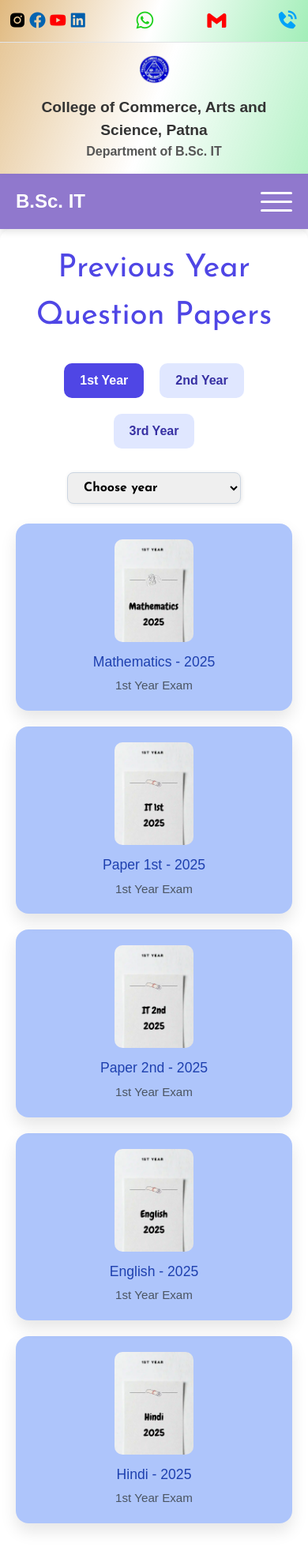
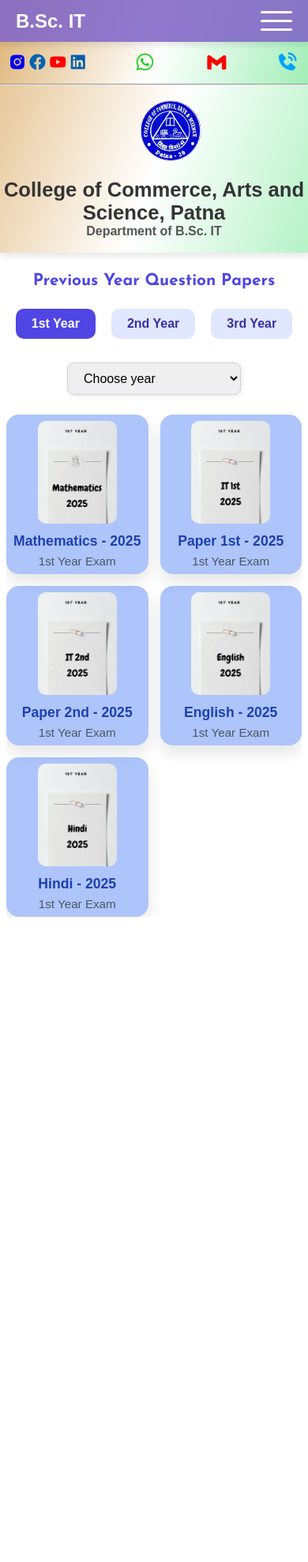
Before and after one commit to Rajkamal2k22/bsc-it-copy, a PHP site: page /examination.html in a window 390 px wide. Shown: the top 1978 px of the page at 79% size. Run offline with PHP 8.4, Linux system fonts and the light colour scheme; some libraries are stand-ins or nearby versions; some web fonts are replaced.

Commit message:
Major Changes done

```diff
--- a/academics.html
+++ b/academics.html
@@ -6,11 +6,10 @@
     <title>Department of B.Sc. IT / Academics</title>
     <link href='https://unpkg.com/boxicons@2.1.4/css/boxicons.min.css' rel='stylesheet'>
     <link rel="stylesheet" href="styles.css">
-    <script src="https://cdn.tailwindcss.com">
-    </script>
     <link href="https://cdnjs.cloudflare.com/ajax/libs/font-awesome/5.15.3/css/all.min.css" rel="stylesheet" />
 </head>
 <body>
+    <div class="colorFiller"></div>
      <div class="header1">
             <div class="socialMedia">
                 <ul>
@@ -289,7 +288,7 @@
     <hr>
     <p>&copy 2025 B.Sc. IT Department. All rights reserved.</p>
     <div class="credit">
-        Created By <span id="creditName">B.Sc. IT 2023-26</span>
+         Crafted with ❤️ by<span id="creditName">Rajkamal</span>
     </div>
 </div>
 <!-- footer section closed -->
--- a/examination.html
+++ b/examination.html
@@ -10,11 +10,10 @@
     <link href="https://fonts.googleapis.com/css2?family=Ancizar+Sans:ital,wght@0,100..1000;1,100..1000&family=Josefin+Sans:ital,wght@0,100..700;1,100..700&display=swap" rel="stylesheet">
 
     <link rel="stylesheet" href="styles.css">
-    <script src="https://cdn.tailwindcss.com">
-    </script>
     <link href="https://cdnjs.cloudflare.com/ajax/libs/font-awesome/5.15.3/css/all.min.css" rel="stylesheet" />
 </head>
 <body>
+  <div class="colorFiller"> </div>
      <div class="header1">
             <div class="socialMedia">
                 <ul>
@@ -106,108 +105,7 @@
 <!-- navbar ended -->
 
 <!-- Main Section open -->
-<!DOCTYPE html>
-<html lang="en">
-<head>
-  <meta charset="UTF-8" />
-  <meta name="viewport" content="width=device-width, initial-scale=1.0" />
-  <title>College PYQ Viewer</title>
-  <link href="https://fonts.googleapis.com/css2?family=Inter:wght@400;600;800&display=swap" rel="stylesheet">
-  <style>
-    * {
-      box-sizing: border-box;
-      margin: 0;
-      padding: 0;
-    }
-    .container {
-      max-width: 100%;
-      margin: auto;
-    }
-    h1 {
-      font-family: "Josefin Sans", sans-serif;
-      text-align: center;
-      font-size: 2.5rem;
-      color: #4f46e5;
-      margin-bottom: 30px;
-    }
-    .tabs {
-
-      display: flex;
-      justify-content: center;
-      gap: 20px;
-      margin-bottom: 30px;
-      flex-wrap: wrap;
-    }
-    .tab {
-      background: #e0e7ff;
-      color: #3730a3;
-      border: none;
-      padding: 10px 20px;
-      font-size: 1rem;
-      border-radius: 10px;
-      cursor: pointer;
-      font-weight: 600;
-    }
-    .tab.active {
-      background-color: #4f46e5;
-      color: white;
-    }
-    .filter {
-      font-family: "Josefin Sans", sans-serif;
-      font-weight: 700;
-      text-align: center;
-      margin-bottom: 25px;
-    }
-    .filter select {
-      padding: 10px 16px;
-      font-size: 1rem;
-      border-radius: 8px;
-      border: 1px solid #cbd5e1;
-    }
-    .pyq-grid {
-      display: grid;
-      grid-template-columns: repeat(auto-fit, minmax(280px, 1fr));
-      gap: 20px;
-    }
-    .pyq-card {
-      background: rgba(4, 76, 242, 0.322);
-      border-radius: 16px;
-      padding: 20px;
-      box-shadow: 0 10px 20px rgba(0,0,0,0.1);
-      display: flex;
-      flex-direction: column;
-      align-items: center;
-      text-align: center;
-      transition: transform 0.2s ease;
-      cursor: pointer;
-    }
-    .pyq-card:hover {
-      transform: translateY(-5px);
-    }
-    .pyq-card img {
-      width: 100px;
-      height: 130px;
-      object-fit: cover;
-      border-radius: 10px;
-      margin-bottom: 12px;
-    }
-    .pyq-card h4 {
-      font-size: 1.1rem;
-      color: #1e40af;
-      margin-bottom: 6px;
-    }
-    .pyq-card p {
-      font-size: 0.95rem;
-      color: #4b5563;
-    }
-    a.pyq-link {
-      text-decoration: none;
-    }
-  </style>
-</head>
-<body>
-  <div class="container">
-    <h1>Previous Year Question Papers</h1>
+  <h1 id="examHeading">Previous Year Question Papers</h1>
 
     <div class="tabs">
       <button class="tab active" onclick="showYear('1st')">1st Year</button>
@@ -229,6 +127,7 @@
       </select>
     </div>
 
+  <div class="examContainer">
             <!--For 2025 -->
 
      <div class="pyq-grid" id="pyqContainer">
@@ -275,7 +174,7 @@
       </a>
 
             <!-- Now for 2024 -->
-    <div class="pyq-grid" id="pyqContainer">
+    <div class="pyq-grid">
       <a href="pdfs/math-2024.pdf" target="_blank" class="pyq-link">
         <div class="pyq-card" data-class="1st" data-year="2024">
           <img src="images/1 mth 24.webp" alt="Math 2024">
@@ -1146,35 +1045,6 @@
 
     </div>
   </div>
-
-  <script>
-    const tabs = document.querySelectorAll('.tab');
-    const cards = document.querySelectorAll('.pyq-card');
-    let currentClass = '1st';
-
-    function showYear(classYear) {
-      currentClass = classYear;
-      tabs.forEach(tab => tab.classList.remove('active'));
-      document.querySelector(`.tab[onclick*="${classYear}"]`).classList.add('active');
-      filterPYQs();
-    }
-
-    function filterPYQs() {
-      const selectedYear = document.getElementById('yearFilter').value;
-      cards.forEach(card => {
-        const matchesClass = card.getAttribute('data-class') === currentClass;
-        const matchesYear = selectedYear === 'all' || card.getAttribute('data-year') === selectedYear;
-        card.parentElement.style.display = (matchesClass && matchesYear) ? 'block' : 'none';
-      });
-    }
-
-    // Initial view
-    showYear('1st');
-  </script>
-</body>
-</html>
-
-
 <!-- Main Section closed -->
 
 
@@ -1233,13 +1103,10 @@
     <hr>
     <p>&copy 2025 B.Sc. IT Department. All rights reserved.</p>
     <div class="credit">
-        Created By <span id="creditName">B.Sc. IT 2023-26</span>
+        Crafted with ❤️ by<span id="creditName">Rajkamal</span>
     </div>
 </div>
 <!-- footer section closed -->
-
-<script src="script.js">
-
-</script>
+<script src="script.js"></script>
 </body>
 </html>
--- a/faculties.html
+++ b/faculties.html
@@ -6,11 +6,10 @@
     <title>Department Of B.Sc. IT / Faculties</title>
     <link href='https://unpkg.com/boxicons@2.1.4/css/boxicons.min.css' rel='stylesheet'>
     <link rel="stylesheet" href="styles.css">
-    <script src="https://cdn.tailwindcss.com">
-    </script>
     <link href="https://cdnjs.cloudflare.com/ajax/libs/font-awesome/5.15.3/css/all.min.css" rel="stylesheet" />
 </head>
 <body>
+    <div class="colorFiller"> </div>
      <div class="header1">
             <div class="socialMedia">
                 <ul>
@@ -283,7 +282,7 @@
     <hr>
     <p>&copy 2025 B.Sc. IT Department. All rights reserved.</p>
     <div class="credit">
-        Created By <span id="creditName">B.Sc. IT 2023-26</span>
+         Crafted with ❤️ by<span id="creditName">Rajkamal</span>
     </div>
 </div>
 <!-- footer section closed -->
--- a/gallery.html
+++ b/gallery.html
@@ -10,11 +10,10 @@
     <link href="https://fonts.googleapis.com/css2?family=Ancizar+Sans:ital,wght@0,100..1000;1,100..1000&family=Josefin+Sans:ital,wght@0,100..700;1,100..700&display=swap" rel="stylesheet">
 
     <link rel="stylesheet" href="styles.css">
-    <script src="https://cdn.tailwindcss.com">
-    </script>
     <link href="https://cdnjs.cloudflare.com/ajax/libs/font-awesome/5.15.3/css/all.min.css" rel="stylesheet" />
 </head>
 <body class="galBody">
+    <div class="colorFiller"> </div>
       <div class="header1">
             <div class="socialMedia">
                 <ul>
@@ -251,7 +250,7 @@
     <hr>
     <p>&copy 2025 B.Sc. IT Department. All rights reserved.</p>
     <div class="credit">
-        Created By <span id="creditName">B.Sc. IT 2023-26</span>
+         Crafted with ❤️ by<span id="creditName">Rajkamal</span>
     </div>
 </div>
 <!-- footer section closed -->
--- a/history.html
+++ b/history.html
@@ -6,11 +6,10 @@
     <title>Department Of B.Sc. IT / History</title>
     <link href='https://unpkg.com/boxicons@2.1.4/css/boxicons.min.css' rel='stylesheet'>
     <link rel="stylesheet" href="styles.css">
-    <script src="https://cdn.tailwindcss.com">
-    </script>
     <link href="https://cdnjs.cloudflare.com/ajax/libs/font-awesome/5.15.3/css/all.min.css" rel="stylesheet" />
 </head>
 <body>
+    <div class="colorFiller"> </div>
       <div class="header1">
             <div class="socialMedia">
                 <ul>
@@ -216,7 +215,7 @@ All the stakeholders are working hard with full commitment with a mission to dev
     <hr>
     <p>&copy 2025 B.Sc. IT Department. All rights reserved.</p>
     <div class="credit">
-        Created By <span id="creditName">B.Sc. IT 2023-26</span>
+         Crafted with ❤️ by<span id="creditName">Rajkamal</span>
     </div>
 </div>
 <!-- footer section closed -->
--- a/index.html
+++ b/index.html
@@ -14,6 +14,7 @@
         <link href="https://cdnjs.cloudflare.com/ajax/libs/font-awesome/5.15.3/css/all.min.css" rel="stylesheet" />
     </head>
     <body>
+        <div class="colorFiller"> </div>
         <div class="header1">
             <div class="socialMedia">
                 <ul>
@@ -52,7 +53,7 @@
         <div class="header2">
             <div class="cocas">
             <div class="cocasLogo">
-            <a href="index.html"><img src="./images/Logo_of_College_of_Commerce,_Arts_and_Science.webp" alt="COCAS ICON">
+            <a href="index.html"><img src="./images/Logo_of_College_of_Commerce,_Arts_and_Science.webp" alt="COCAS ICON" .>
                 </a>
             </div>
             <div class="cocasName">
@@ -121,7 +122,7 @@
         <div class="homeTextBg">
         <div class="homeTextSection">
             <div class="hometext">
-                <h1>Welcome to Department of Information Technology</h1>
+                <h1 id="welcome">Welcome to Department of Information Technology</h1>
 
                 <p id="para1">The Department of B.Sc. (IT) at the College of Commerce, Arts & Science focuses on both the fundamentals of computing and its real-world applications. Established in 2009 under the directorship of Dr. S.P. Sinha, under the leadership of Indrajit Prasad Ray, the current principal of the college, the department has been committed to delivering high-quality education in the field of Information Technology. Presently, the department is coordinated by Shambhu Sharan.
 
--- a/placedstudent.html
+++ b/placedstudent.html
@@ -6,11 +6,10 @@
     <title>Department Of B.Sc. IT / Recruited Student</title>
     <link href='https://unpkg.com/boxicons@2.1.4/css/boxicons.min.css' rel='stylesheet'>
     <link rel="stylesheet" href="styles.css">
-    <script src="https://cdn.tailwindcss.com">
-    </script>
     <link href="https://cdnjs.cloudflare.com/ajax/libs/font-awesome/5.15.3/css/all.min.css" rel="stylesheet" />
 </head>
 <body>
+  <div class="colorFiller"> </div>
     <div class="header1">
             <div class="socialMedia">
                 <ul>
@@ -554,7 +553,7 @@
     <hr>
     <p>&copy 2025 B.Sc. IT Department. All rights reserved.</p>
     <div class="credit">
-        Created By <span id="creditName">B.Sc. IT 2023-26</span>
+        Crafted with ❤️ by<span id="creditName">Rajkamal</span>
     </div>
 </div>
 <!-- footer section closed -->
--- a/requestCall.html
+++ b/requestCall.html
@@ -6,8 +6,6 @@
     <title>Request a call</title>
     <link href='https://unpkg.com/boxicons@2.1.4/css/boxicons.min.css' rel='stylesheet'>
     <link rel="stylesheet" href="styles.css">
-    <!-- <script src="https://cdn.tailwindcss.com">
-    </script> -->
     <link href="https://cdnjs.cloudflare.com/ajax/libs/font-awesome/5.15.3/css/all.min.css" rel="stylesheet" />
 <body>
 
@@ -133,7 +131,7 @@
     <hr>
     <p>&copy 2025 B.Sc IT Department. All rights reserved.</p>
     <div class="credit">
-        Created By <span id="creditName">B.Sc IT 2023-26</span>
+        Crafted with ❤️ by<span id="creditName">Rajkamal</span>
     </div>
 </div>
 <!-- footer section closed -->
--- a/styles.css
+++ b/styles.css
@@ -19,6 +19,13 @@
       overflow-y: auto;
   }
 
+  .colorFiller{
+    width: 100%;
+    height: 53px;
+    background-image: linear-gradient(110deg,#e0b97f,rgb(255, 255, 255),#a2eeb8);
+
+  }
+
   .header1 {
       display: flex;
       justify-content: space-between;
@@ -280,35 +288,49 @@
   }
 
   @media screen and (max-width:660px) {
+
+    /* .header1{
+      display: none;
+    } */
+
+    .header2{
+      padding: 2px;
+    }
+
+    #welcome{
+      font-size: 1.5rem;
+      font-weight: 700;
+    }
+
+#para1 , #para2 , #para3{
+    line-height: 1.8rem;
+    font-size: 0.5rem;
+}
+
+
+
    .cocas{
     display: flex;
     flex-direction: column;
-    width: 100%;
     gap: 1rem 0rem;
     margin:1rem 0rem;
     }
 
-   .header2{
-    padding: 0;
-   }
-
    .cocasName{
-    width: 90%;
+    width: 100%;
 
    }
 
    .cocasName h2{
-    font-size: 1.2rem;
+    font-size: 1.2  rem;
     font-weight: 900;
 
    }
+
    .cocasLogo img{
-    position:relative;
-    width: 200%;
-    display: flex;
-    justify-content: center;
-    align-items: center;
-
+
+    width: 5rem;
+    height: 5rem;
    }
 
    .logo h4{
@@ -365,14 +387,14 @@
 
   .navbar {
     width: 100%;
-    height: 70px;
     display: flex;
     justify-content: space-between;
     align-items: center;
     background: #8267c7e1;
     padding: 10px 20px;
     box-shadow: 0px 4px 8px rgba(0, 0, 0, 0.1);
-    position: sticky;
+    transition: top 0.4s ease;
+    position: fixed;
     top: 0;
     z-index: 1000;
   }
@@ -1332,19 +1402,54 @@ tr:hover {
 }
 
 /* Mobile responsive styles */
-@media (max-width: 768px) {
+@media screen and (max-width:660px) {
+  .card {
+  padding: 8px;
+  margin: 0 8px;
+  height: 190px;
+  width: 190px;
+
+}
+
+.card p {
+  display: none;
+
+}
+
+.container{
+  padding: 0px;
+  max-width: 100%;
+  padding: 0px 8px;
+}
+
+.container h2{
+  font-size: 24px;
+  margin: 10px 0px;
+
+}
+
 th, td {
-    font-size: 14px;
-    padding: 10px;
-  }
-
-  .container {
-    padding: 20px;
-  }
-}
-
- /* Placed Students list ended */
-
+  padding: 4px;
+  font-size: 10px;
+
+}
+
+.section h2{
+  font-size: 24px;
+}
+
+.scroll-track {
+  height: 250px;
+
+}
+
+.filters select {
+  padding: 10px 8px;
+  font-size: 16px;
+
+}
+
+}
 /* Placed Students section Ended */
 
 
@@ -1675,6 +1815,170 @@ tr:hover {
       cursor: pointer;
     }
 
+    @media screen and (max-width:660px) {
+    .gal-gallery {
+      grid-template-columns: repeat(auto-fit, minmax(275px,1fr));
+      gap: 20px;
+      max-width: 100%;
+      padding:0px 0.7rem;
+
+    }
+      }
+
+
 
 
     /* gallery Section ended */
+
+
+
+
+    /* Questions section started */
+     .examContainer {
+      width: 95%;
+      padding:1rem 2rem;
+
+      justify-self: center;
+
+    }
+    #examHeading{
+      font-family: "Josefin Sans", sans-serif;
+      text-align: center;
+      font-size: 2.5rem;
+      color: #4f46e5;
+      margin: 30px 0px;
+    }
+
+    .tabs {
+
+      display: flex;
+      justify-content: center;
+      gap: 20px;
+      margin-bottom: 30px;
+      flex-wrap: wrap;
+    }
+    .tab {
+      background: #e0e7ff;
+      color: #3730a3;
+      border: none;
+      padding: 10px 20px;
+      font-size: 1rem;
+      border-radius: 10px;
+      cursor: pointer;
+      font-weight: 600;
+    }
+    .tab.active {
+      background-color: #4f46e5;
+      color: white;
+    }
+    .filter {
+      font-family: "Josefin Sans", sans-serif;
+      font-weight: 700;
+      text-align: center;
+      margin-bottom: 25px;
+    }
+    .filter select {
+      padding: 10px 16px;
+      font-size: 1rem;
+      border-radius: 8px;
+      border: 1px solid #cbd5e1;
+    }
+    .pyq-grid {
+      display: grid;
+      grid-template-columns: repeat(auto-fit, minmax(280px, 1fr));
+      gap: 20px;
+      align-self: center;
+
+    }
+    .pyq-card {
+      background: rgba(4, 76, 242, 0.322);
+      border-radius: 16px;
+      padding: 20px;
+      box-shadow: 0 10px 20px rgba(0,0,0,0.1);
+      display: flex;
+      flex-direction: column;
+      align-items: center;
+      text-align: center;
+      transition: transform 0.2s ease;
+      cursor: pointer;
+    }
+    .pyq-card:hover {
+      transform: translateY(-5px);
+    }
+    .pyq-card img {
+      width: 100px;
+      height: 130px;
+      object-fit: cover;
+      border-radius: 10px;
+      margin-bottom: 12px;
+    }
+    .pyq-card h4 {
+      font-size: 1.1rem;
+      color: #1e40af;
+      margin-bottom: 6px;
+    }
+    .pyq-card p {
+      font-size: 0.95rem;
+      color: #4b5563;
+    }
+    a.pyq-link {
+      text-decoration: none;
+    }
+
+
+      @media screen and (max-width:1100px) {
+
+      .examContainer{
+        padding: 1rem;
+        display: flex;
+        width: 100%;
+        flex-direction: column;
+        justify-items: center;
+        height: 100%;
+
+      }
+
+      .pyq-grid {
+        grid-template-columns: repeat(auto-fit, minmax(200px, 1fr));
+        gap: 15px;
+        overflow-x: scroll;
+        width: 100%;
+      }
+
+       .pyq-card{
+        padding:0.5rem;
+      }
+
+
+    }
+
+    @media screen and (max-width:660px) {
+
+      .examContainer{
+        position: relative;
+        width: 100%;
+        padding: 0rem 0.5rem;
+      }
+
+      .pyq-grid {
+        grid-template-columns: repeat(auto-fit, minmax(150px, 1fr));
+        gap: 15px;
+        overflow-y: scroll;
+        width: 100%;
+
+      }
+
+      .pyq-card{
+        padding: 0.5rem;
+      }
+
+      #examHeading{
+      font-size: 1.3rem;
+      margin: 25px 0px;
+      padding: 0rem 0.2rem;
+    }
+
+
+
+    }
+    /* Questions section ended */
```
Also changed, not shown: other parts of styles.css (+98 -14 lines), script.js (+48 -12 lines). Lines whose indentation alone changed are shown as unchanged.
